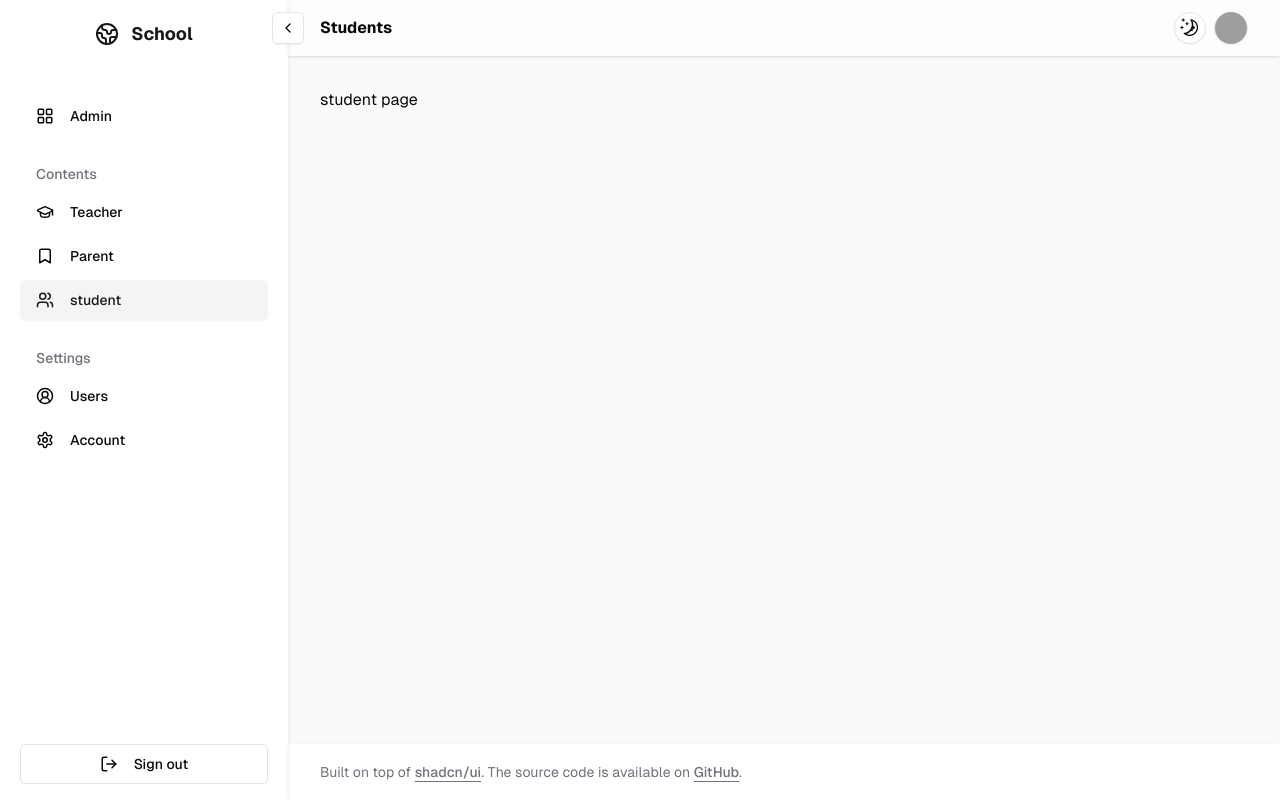
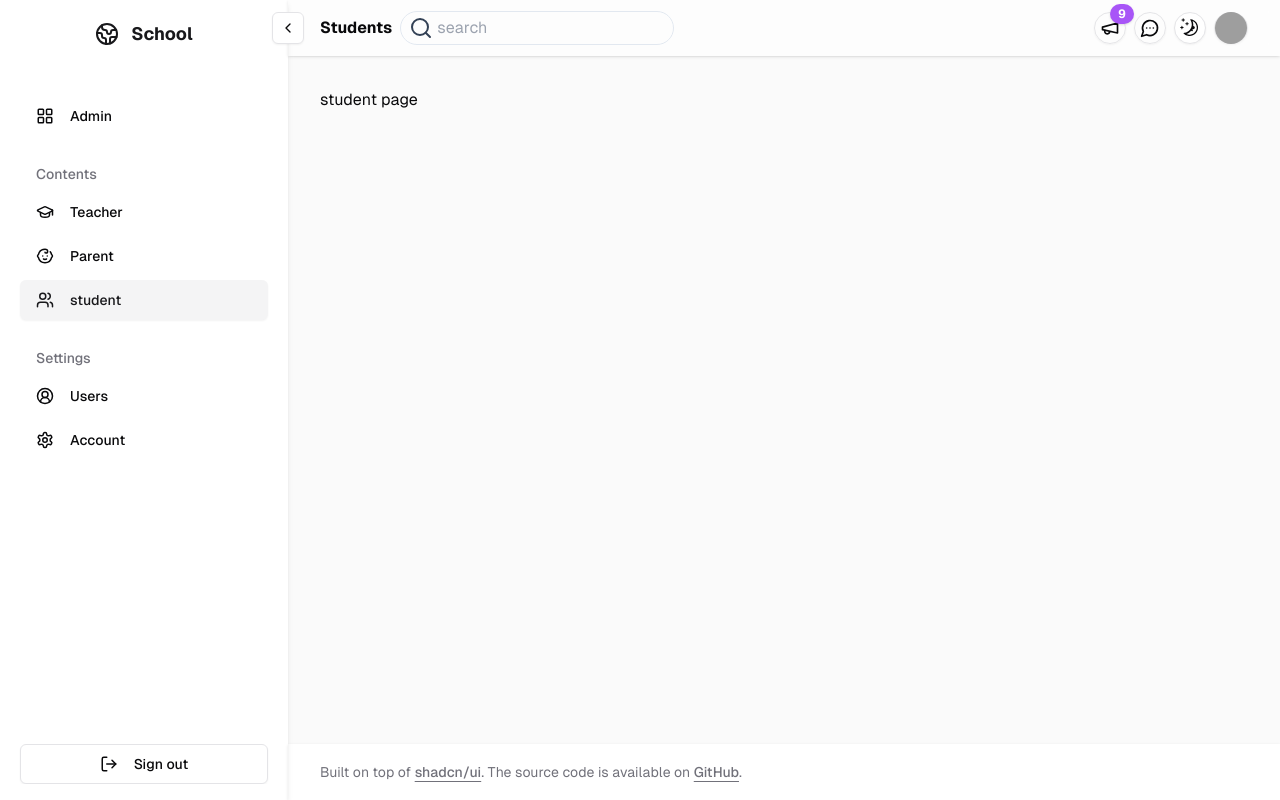
Before and after one commit to Olmedo1996/school-management, a Next.js app: page /student in a window 1280 px wide. Built offline with nearby package versions, Linux system fonts and the light colour scheme; no server answers; grey boxes are pictures that could not be loaded.

Commit message:
feat: add new components

```diff
--- a/src/components/admin-panel/navbar.tsx
+++ b/src/components/admin-panel/navbar.tsx
@@ -1,6 +1,10 @@
 import { ModeToggle } from '@/components/mode-toggle';
 import { UserNav } from '@/components/admin-panel/user-nav';
 import { SheetMenu } from '@/components/admin-panel/sheet-menu';
+import { Input } from '../ui/input';
+import { MessageCircleMore, Search } from 'lucide-react';
+import { Message } from '@/components/message';
+import { Announcement } from '../announcement';
 
 interface NavbarProps {
     title: string;
@@ -10,11 +14,18 @@ export function Navbar({ title }: NavbarProps) {
     return (
         <header className='sticky top-0 z-10 w-full bg-background/95 shadow backdrop-blur supports-[backdrop-filter]:bg-background/60 dark:shadow-secondary'>
             <div className='mx-4 sm:mx-8 flex h-14 items-center'>
-                <div className='flex items-center space-x-4 lg:space-x-0'>
+                <div className='flex items-center space-x-4 lg:space-x-0 gap-2'>
                     <SheetMenu />
                     <h1 className='font-bold'>{title}</h1>
+                    {/* <Input/> */}
+                    <div className='hidden md:flex items-center gap-1 border border-slate-200 dark:border-slate-500 rounded-full px-2 py-1 focus-within:border-slate-900 focus-within:ring-1 focus-within:ring-slate-900'>
+                        <Search className='w-6 h-6 text-slate-700 dark:text-slate-100' />
+                        <input type="text" placeholder='search'  className='bg-transparent focus:outline-none '/>
+                    </div>
                 </div>
                 <div className='flex flex-1 items-center space-x-2 justify-end'>
+                    <Announcement/>
+                    <Message/>
                     <ModeToggle />
                     <UserNav />
                 </div>
--- a/src/components/admin-panel/user-nav.tsx
+++ b/src/components/admin-panel/user-nav.tsx
@@ -19,21 +19,22 @@ import {
 export function UserNav() {
     return (
         <DropdownMenu>
-            <TooltipProvider disableHoverableContent>
-                <Tooltip delayDuration={100}>
-                    <TooltipTrigger asChild>
             <DropdownMenuTrigger asChild>
-                            <Button variant='outline' className='relative h-8 w-8 rounded-full'>
-                                <Avatar className='h-8 w-8'>
+                <Button variant='outline' className='h-8 w-8 rounded-full'>
+                    <div className='flex space-x-2 items-end'>
+                        {/* <div className='flex flex-col space-y-1 justify-end'>
+                            <p className='text-xs font-medium leading-none'>John Doe</p>
+                            <p className='text-xs leading-none text-muted-foreground'>johndoe@example.com</p>
+                        </div> */}
+                        <div className='flex items-center border-slate-950'>
+                            <Avatar className='h-8 w-8 border-slate-700 dark:border-slate-700'>
                                 <AvatarImage src='#' alt='Avatar' />
                                 <AvatarFallback className='bg-transparent'>JD</AvatarFallback>
                             </Avatar>
+                        </div>
+                    </div>
                 </Button>
             </DropdownMenuTrigger>
-                    </TooltipTrigger>
-                    <TooltipContent side='bottom'>Profile</TooltipContent>
-                </Tooltip>
-            </TooltipProvider>
 
             <DropdownMenuContent className='w-56' align='end' forceMount>
                 <DropdownMenuLabel className='font-normal'>
@@ -45,7 +46,7 @@ export function UserNav() {
                 <DropdownMenuSeparator />
                 <DropdownMenuGroup>
                     <DropdownMenuItem className='hover:cursor-pointer' asChild>
-                        <Link href='/dashboard' className='flex items-center'>
+                        <Link href='/admin' className='flex items-center'>
                             <LayoutGrid className='w-4 h-4 mr-3 text-muted-foreground' />
                             Dashboard
                         </Link>
--- /dev/null
+++ b/src/components/announcement.tsx
@@ -0,0 +1,40 @@
+import { MegaphoneIcon, MessageCircleMore } from 'lucide-react';
+import React from 'react';
+import { LayoutGrid, LogOut, User } from 'lucide-react';
+
+import { Button } from '@/components/ui/button';
+import { Avatar, AvatarFallback, AvatarImage } from '@/components/ui/avatar';
+import { Tooltip, TooltipContent, TooltipTrigger, TooltipProvider } from '@/components/ui/tooltip';
+import {
+    DropdownMenu,
+    DropdownMenuContent,
+    DropdownMenuGroup,
+    DropdownMenuItem,
+    DropdownMenuLabel,
+    DropdownMenuSeparator,
+    DropdownMenuTrigger
+} from '@/components/ui/dropdown-menu';
+import NotificationBadge from './notification-badge';
+
+type Props = {};
+
+export function Announcement(props: Props) {
+    return (
+        <>
+            <DropdownMenu>
+                <DropdownMenuTrigger asChild>
+                    <NotificationBadge count={9}>
+
+                        <Button variant='outline' className='relative h-8 w-8 rounded-full bg-transparent' size='icon'>
+                            <MegaphoneIcon className='h-5 w-5' />
+                        </Button>
+                    </NotificationBadge>
+                </DropdownMenuTrigger>
+
+                <DropdownMenuContent className='w-56' align='end' forceMount>
+                    ANUNCIOS
+                </DropdownMenuContent>
+            </DropdownMenu>
+        </>
+    );
+}
--- /dev/null
+++ b/src/components/message.tsx
@@ -0,0 +1,36 @@
+import { MessageCircleMore } from 'lucide-react';
+import React from 'react';
+import { LayoutGrid, LogOut, User } from 'lucide-react';
+
+import { Button } from '@/components/ui/button';
+import { Avatar, AvatarFallback, AvatarImage } from '@/components/ui/avatar';
+import { Tooltip, TooltipContent, TooltipTrigger, TooltipProvider } from '@/components/ui/tooltip';
+import {
+    DropdownMenu,
+    DropdownMenuContent,
+    DropdownMenuGroup,
+    DropdownMenuItem,
+    DropdownMenuLabel,
+    DropdownMenuSeparator,
+    DropdownMenuTrigger
+} from '@/components/ui/dropdown-menu';
+
+type Props = {};
+
+export function Message(props: Props) {
+    return (
+        <>
+            <DropdownMenu>
+                <DropdownMenuTrigger asChild>
+                    <Button variant='outline' className='relative h-8 w-8 rounded-full bg-transparent' size='icon'>
+                        <MessageCircleMore className='h-5 w-5' />
+                    </Button>
+                </DropdownMenuTrigger>
+
+                <DropdownMenuContent className='w-56' align='end' forceMount>
+                    MENSAJE MENU
+                </DropdownMenuContent>
+            </DropdownMenu>
+        </>
+    );
+}
--- /dev/null
+++ b/src/components/notification-badge.tsx
@@ -0,0 +1,25 @@
+import { Mail } from 'lucide-react';
+import { Badge } from '@/components/ui/badge';
+
+type NotificationBadgeProps = {
+    children: React.ReactNode;
+    count: number;
+};
+
+function formatCount(count: number): string {
+    if (count <= 99) return count.toString();
+    return '99+';
+}
+
+export default function NotificationBadge({ children, count = 0 }: NotificationBadgeProps) {
+    return (
+        <div className='flex space-x-4'>
+            <div className='relative inline-block'>
+                {children}
+                <Badge className='absolute -top-2 -right-2 px-1 min-w-[1.5rem] h-5 flex items-center justify-center bg-purple-500 text-white text-xs font-bold rounded-full'>
+                    {formatCount(count)}
+                </Badge>
+            </div>
+        </div>
+    );
+}
--- /dev/null
+++ b/src/components/ui/badge.tsx
@@ -0,0 +1,36 @@
+import * as React from "react"
+import { cva, type VariantProps } from "class-variance-authority"
+
+import { cn } from "@/lib/utils"
+
+const badgeVariants = cva(
+  "inline-flex items-center rounded-md border px-2.5 py-0.5 text-xs font-semibold transition-colors focus:outline-none focus:ring-2 focus:ring-ring focus:ring-offset-2",
+  {
+    variants: {
+      variant: {
+        default:
+          "border-transparent bg-primary text-primary-foreground shadow hover:bg-primary/80",
+        secondary:
+          "border-transparent bg-secondary text-secondary-foreground hover:bg-secondary/80",
+        destructive:
+          "border-transparent bg-destructive text-destructive-foreground shadow hover:bg-destructive/80",
+        outline: "text-foreground",
+      },
+    },
+    defaultVariants: {
+      variant: "default",
+    },
+  }
+)
+
+export interface BadgeProps
+  extends React.HTMLAttributes<HTMLDivElement>,
+    VariantProps<typeof badgeVariants> {}
+
+function Badge({ className, variant, ...props }: BadgeProps) {
+  return (
+    <div className={cn(badgeVariants({ variant }), className)} {...props} />
+  )
+}
+
+export { Badge, badgeVariants }
--- /dev/null
+++ b/src/components/ui/input.tsx
@@ -0,0 +1,25 @@
+import * as React from "react"
+
+import { cn } from "@/lib/utils"
+
+export interface InputProps
+  extends React.InputHTMLAttributes<HTMLInputElement> {}
+
+const Input = React.forwardRef<HTMLInputElement, InputProps>(
+  ({ className, type, ...props }, ref) => {
+    return (
+      <input
+        type={type}
+        className={cn(
+          "flex h-9 w-full rounded-md border border-input bg-transparent px-3 py-1 text-sm shadow-sm transition-colors file:border-0 file:bg-transparent file:text-sm file:font-medium placeholder:text-muted-foreground focus-visible:outline-none focus-visible:ring-1 focus-visible:ring-ring disabled:cursor-not-allowed disabled:opacity-50",
+          className
+        )}
+        ref={ref}
+        {...props}
+      />
+    )
+  }
+)
+Input.displayName = "Input"
+
+export { Input }
--- a/src/lib/menu-list.ts
+++ b/src/lib/menu-list.ts
@@ -1,4 +1,4 @@
-import { Tag, Users, Settings, Bookmark, SquarePen, LayoutGrid, LucideIcon, GraduationCap, User, CircleUserRound } from 'lucide-react';
+import { Tag, Users, Settings, Bookmark, SquarePen, LayoutGrid, LucideIcon, GraduationCap, User, CircleUserRound, Baby } from 'lucide-react';
 
 type Submenu = {
     href: string;
@@ -65,7 +65,7 @@ export function getMenuList(pathname: string): Group[] {
                     href: '/parent',
                     label: 'Parent',
                     active: pathname.includes('/parent'),
-                    icon: Bookmark,
+                    icon: Baby,
                     submenus: []
                 },
                 {
```
Lines whose indentation alone changed are shown as unchanged.
